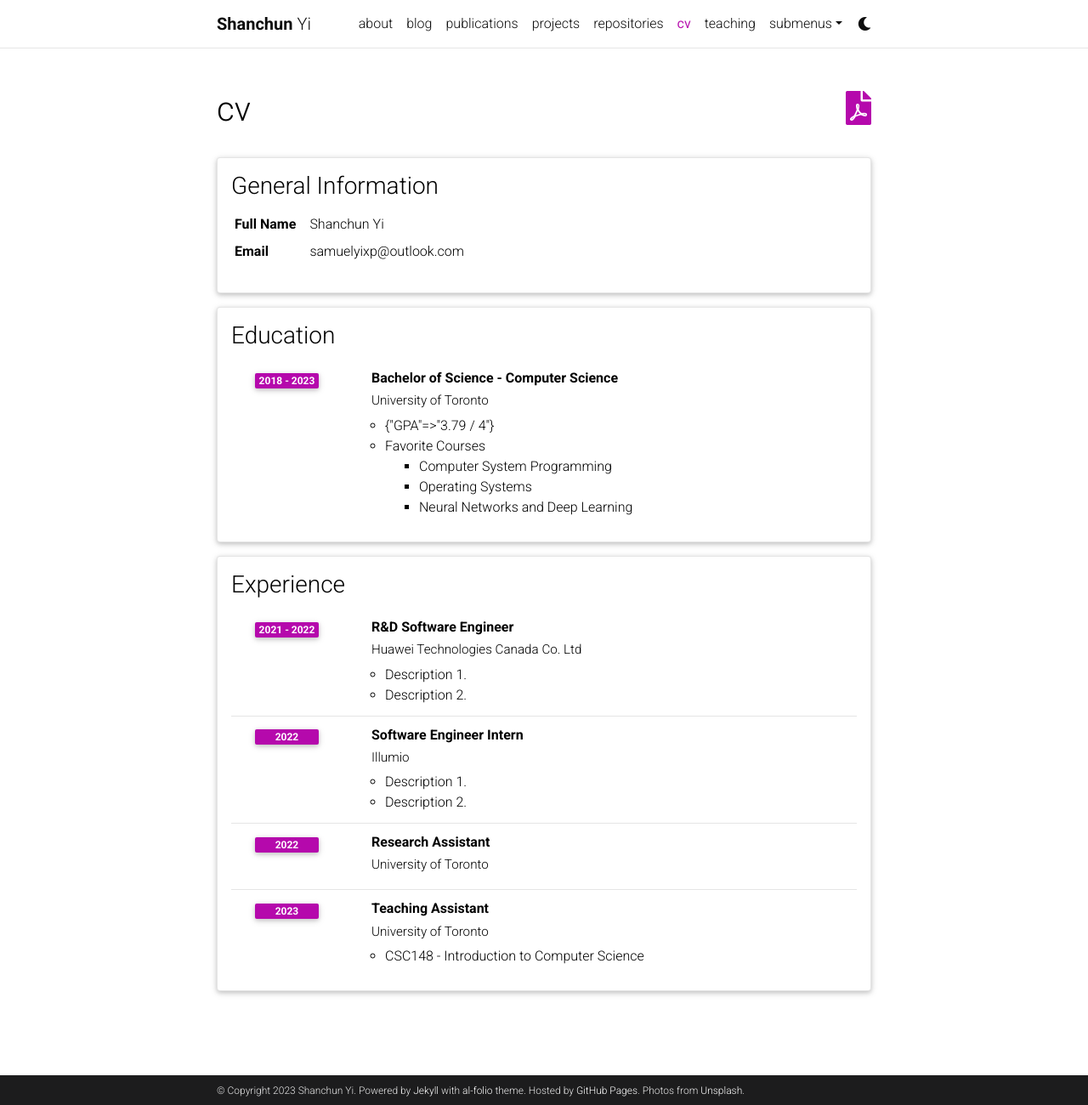
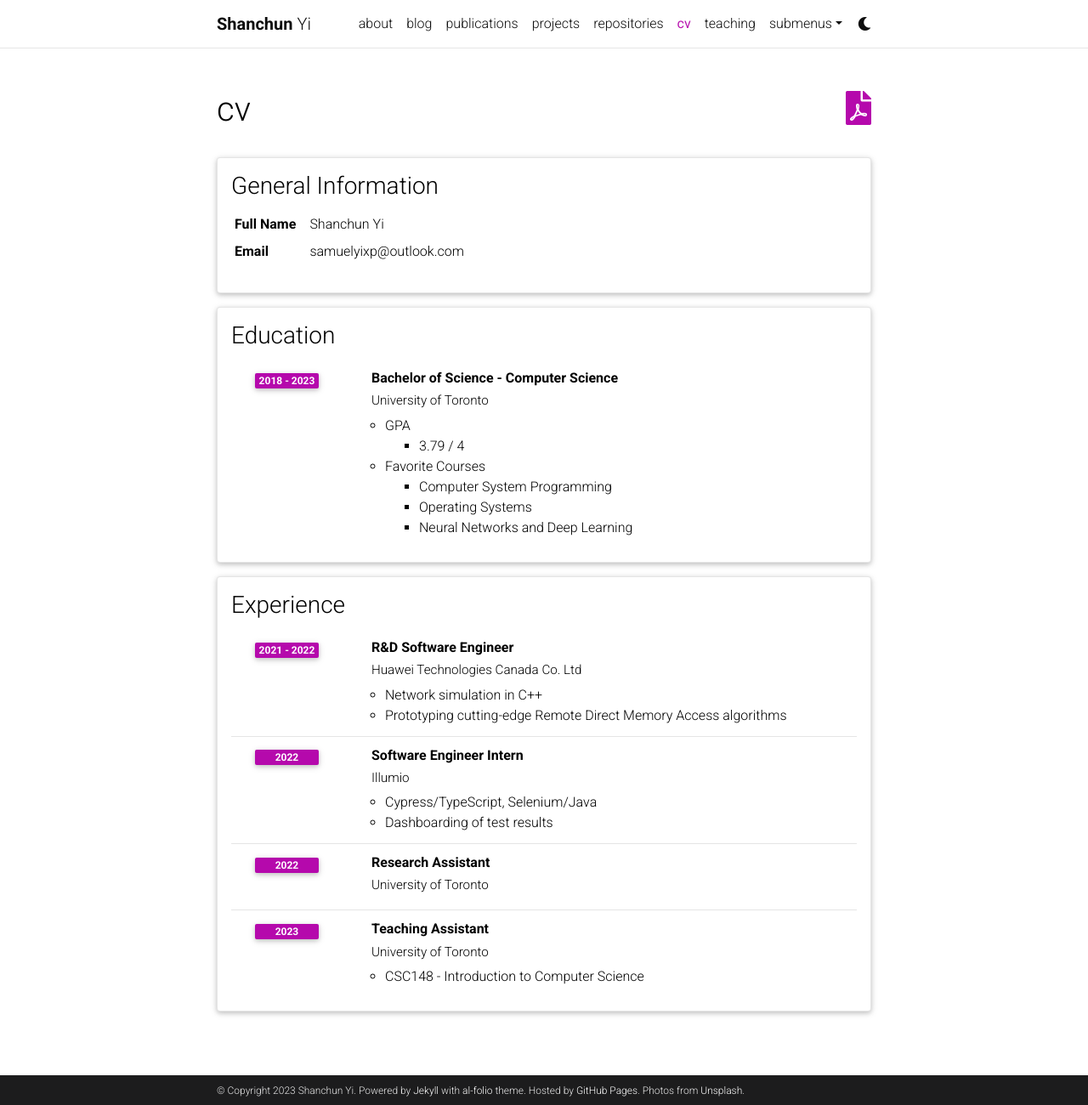
Before and after one commit to xpbeyo/xpbeyo.github.io, a Jekyll site: the page built from _pages/cv.md, in a window 1280 px wide and 1300 px high. Shown: the whole window at 85% size. Built offline with Jekyll 4.4.1, drawn with Linux system fonts in a browser that asks for light colours; comment, search, counter and statistics services are not loaded; a style sheet for code colours, icons or effects is not loaded.

Commit message:
Updated cv

```diff
--- a/_data/cv.yml
+++ b/_data/cv.yml
@@ -13,7 +13,9 @@
       institution: University of Toronto
       year: 2018 - 2023
       description:
-        - GPA: 3.79 / 4
+        - title: GPA
+          contents:
+            - 3.79 / 4
         - title: Favorite Courses
           contents:
             - Computer System Programming
@@ -27,14 +29,14 @@
       institution: Huawei Technologies Canada Co. Ltd
       year: 2021 - 2022
       description:
-        - Description 1.
-        - Description 2.
+        - Network simulation in C++
+        - Prototyping cutting-edge Remote Direct Memory Access algorithms
     - title: Software Engineer Intern
       institution: Illumio
       year: 2022
       description:
-        - Description 1.
-        - Description 2.
+        - Cypress/TypeScript, Selenium/Java
+        - Dashboarding of test results
 
     - title: Research Assistant
       institution: University of Toronto
```
